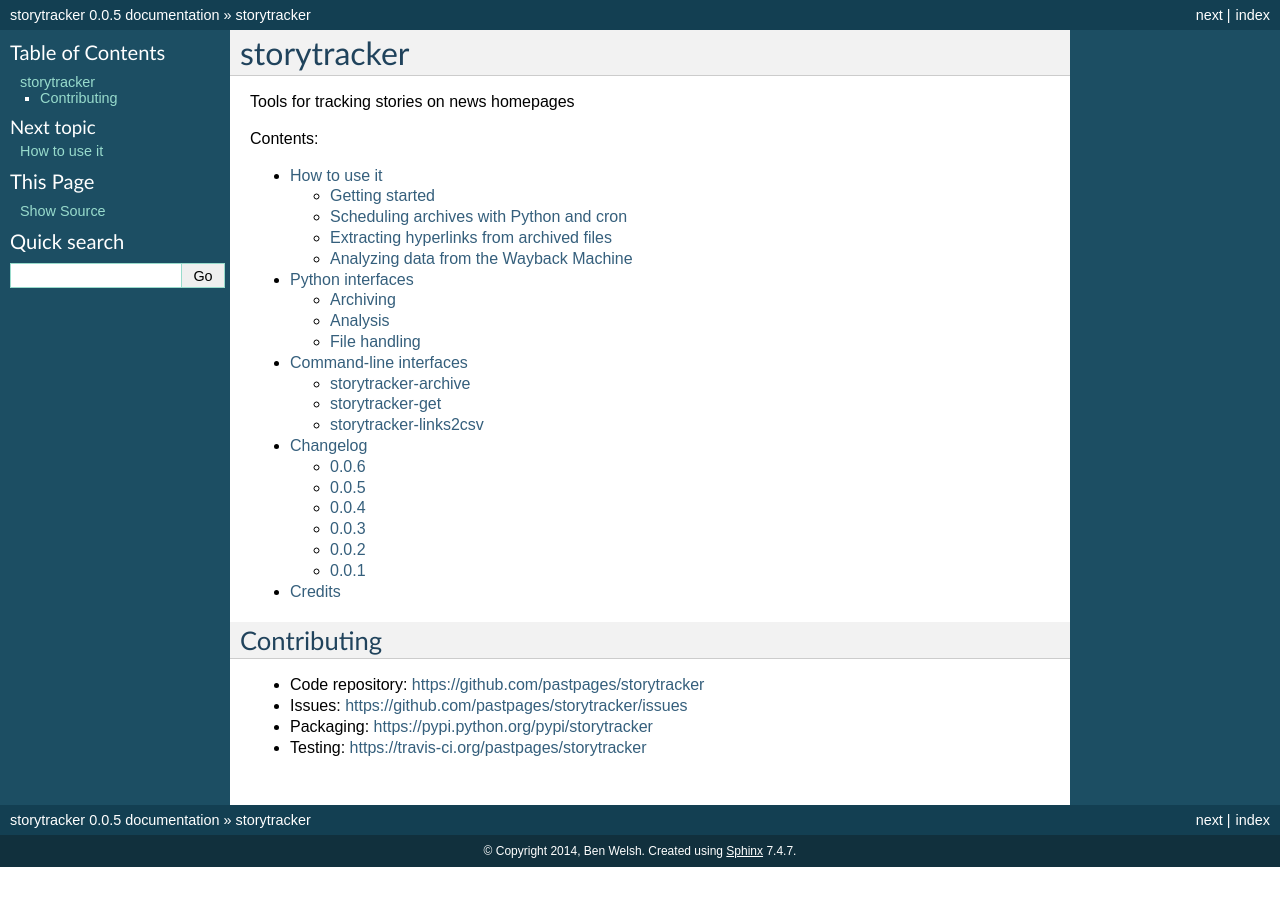
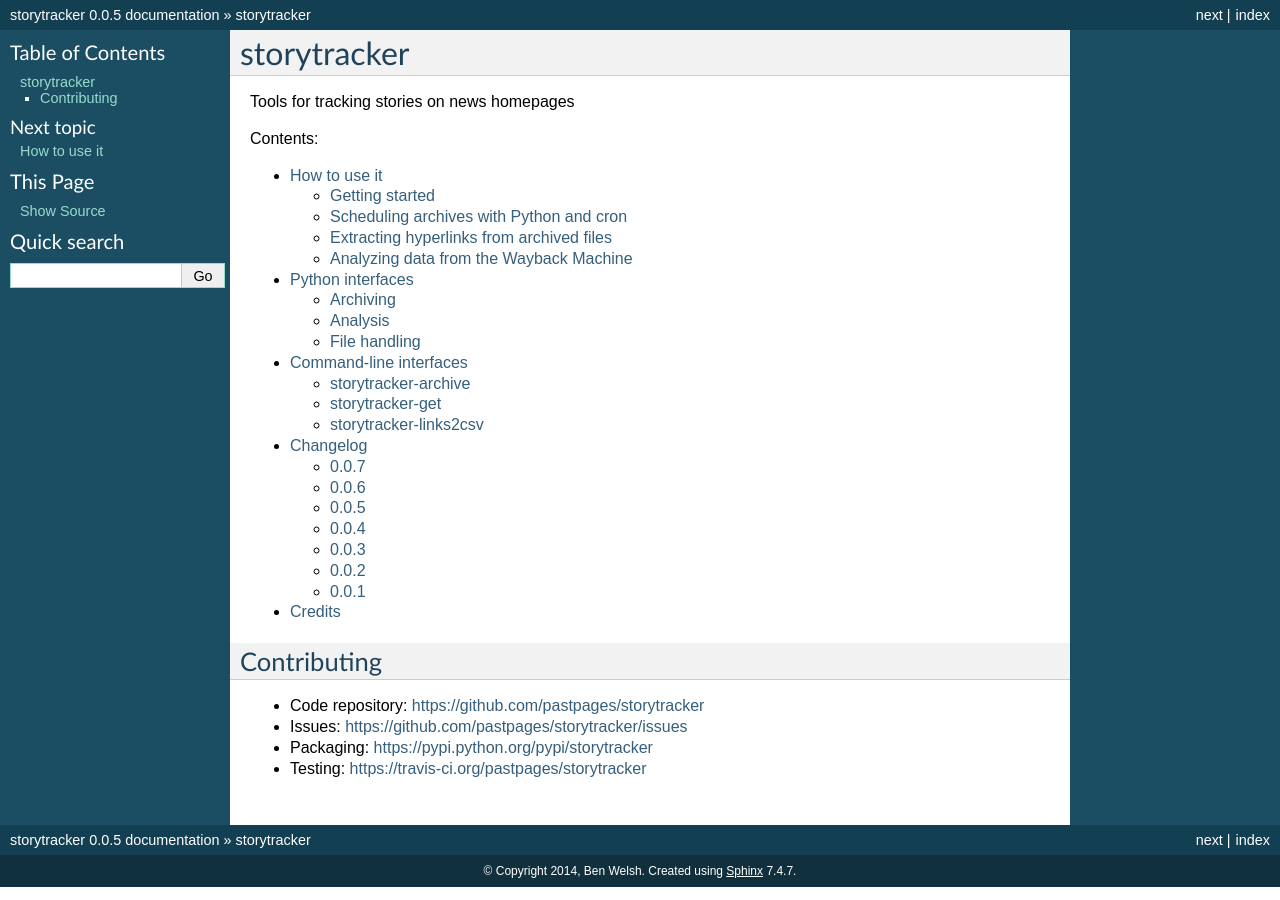
Before and after one commit to palewire/storytracker, a Sphinx documentation site: the page built from docs/index.rst, in a window 1280 px wide. Built offline with Sphinx 7.4.7, drawn with Linux system fonts in a browser that asks for light colours.

Commit message:
New version

```diff
--- a/docs/changelog.rst
+++ b/docs/changelog.rst
@@ -1,5 +1,11 @@
 Changelog
 =========
+
+0.0.7
+-----
+
+* Added ``open_wayback_machine_url`` and ``reverse_wayback_machine_url`` functions
+to introduce support for files saved by the Internet Archive's Wayback Machine.
 
 0.0.6
 -----
--- a/setup.py
+++ b/setup.py
@@ -16,7 +16,7 @@
 
 setup(
     name='storytracker',
-    version='0.0.6',
+    version='0.0.7',
     description='Tools for tracking stories for news homepages',
     author='Ben Welsh',
     author_email='ben.welsh@gmail.com',
```
